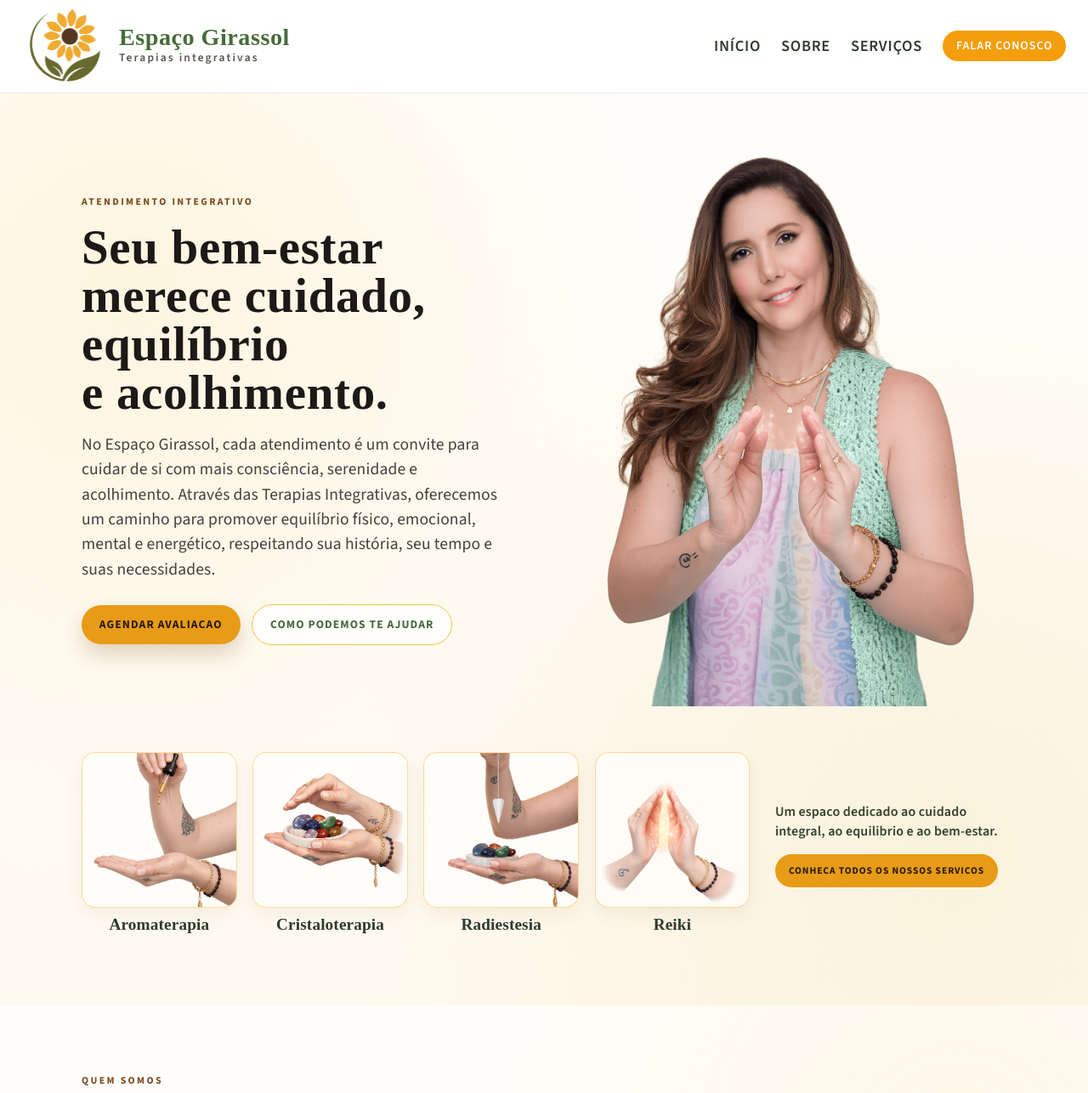
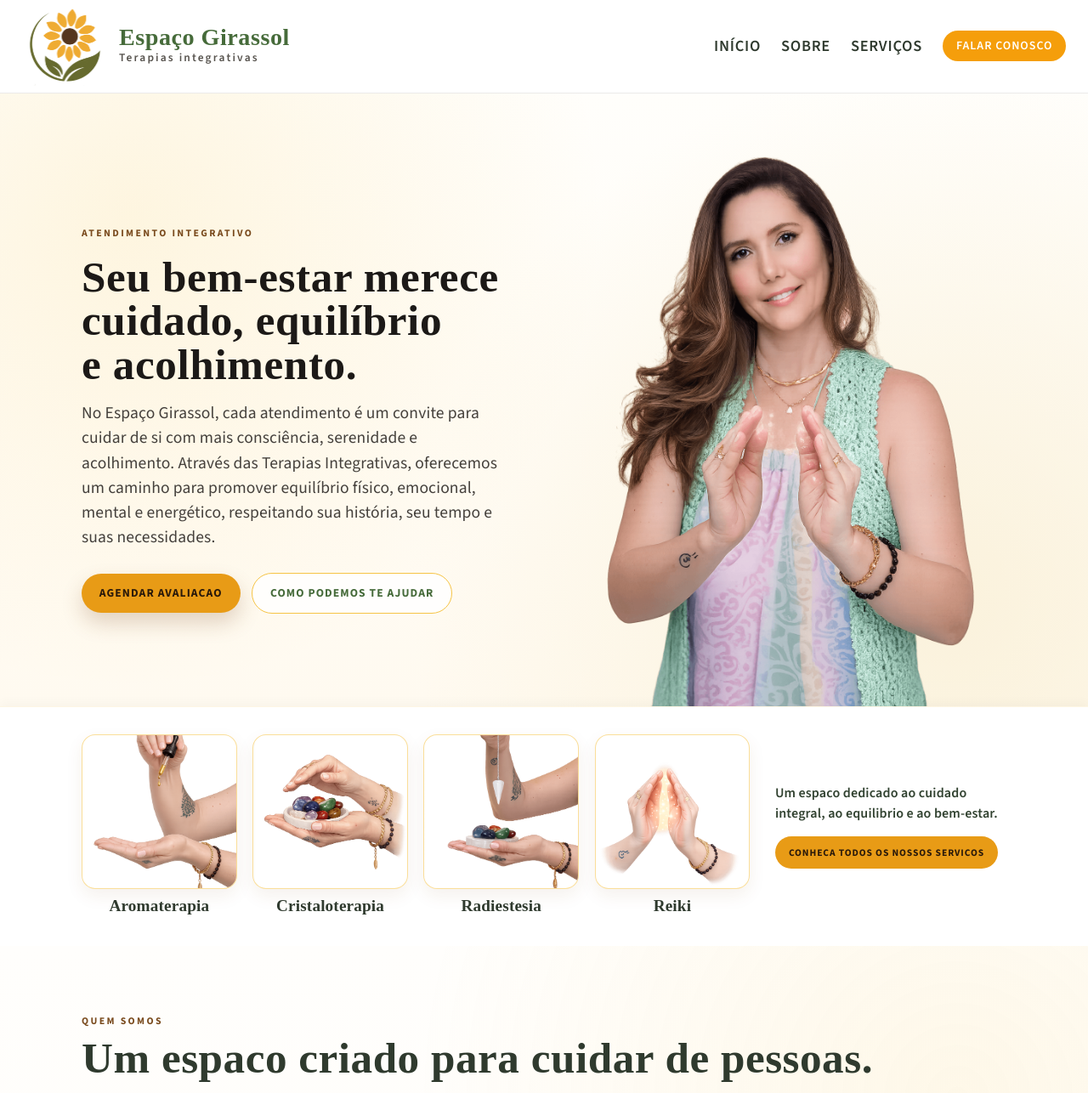
Before and after one commit to mrld-rodor/projeto-girassol, a Flask app: page / in a window 1280 px wide. Shown: the top 1286 px of the page at 85% size. Run offline with Flask 3, Linux system fonts and the light colour scheme; some libraries are stand-ins or nearby versions; some web fonts are replaced.

Commit message:
fix: hero, h1 and titles

```diff
--- a/app/static/css/style.css
+++ b/app/static/css/style.css
@@ -228,6 +228,17 @@ body {
     text-transform: uppercase;
 }
 
+
+/* ============================================================
+   PADRONIZAÇÃO DOS TÍTULOS PRINCIPAIS
+   ============================================================ */
+.sg-hero-title,
+.sg-section-title,
+.sg-steps-title,
+.sg-therapist-card h3 {
+    font-size: clamp(2rem, 1.6rem + 2vw, 3.6rem);
+}
+
 /* ============================================================
    8. HERO
    ============================================================ */
@@ -243,6 +254,7 @@ body {
     gap: clamp(1.75rem, 3vw, 3.5rem);
     grid-template-columns: minmax(0, 1.05fr) minmax(0, 0.95fr);
     align-items: center;
+    padding-bottom: 0 !important;
 }
 
 .sg-hero-copy {
@@ -261,7 +273,7 @@ body {
 .sg-hero-title {
     color: var(--sg-deep);
     font-family: var(--font-serif);
-    font-size: clamp(2.2rem, 1.8rem + 2.2vw, 4.2rem);
+    /* font-size: clamp(2.2rem, 1.8rem + 2.2vw, 4.2rem); */
     font-weight: 640;
     letter-spacing: 0.012em;
     line-height: 1;
@@ -333,6 +345,7 @@ body {
 .sg-hero-visual {
     display: flex;
     justify-content: center;
+    margin-bottom: 0 !important;
 }
 
 .sg-hero-panel {
@@ -378,6 +391,27 @@ body {
     100% { transform: perspective(360px) rotateY(360deg); }
 }
 
+
+/* ============================================================
+   NOVA SEÇÃO: MINI SERVIÇOS
+   ============================================================ */
+.sg-services-mini-wrap {
+    background: #ffffff; /* Fundo branco */
+    border-top: 1px solid rgba(246, 196, 69, 0.15); /* Borda sutil dourada */
+    box-shadow: 0 -4px 12px rgba(0, 0, 0, 0.03); /* Sombra leve para separar */
+    scroll-margin-top: 6.75rem;
+}
+
+/* Ajuste do bloco interno */
+.sg-services-mini-wrap .sg-hero-services-block {
+    margin-top: 0; /* Remove margem extra */
+    padding: 0;
+}
+
+
+
+
+
 /* ============================================================
    9. ABOUT
    ============================================================ */
@@ -400,7 +434,7 @@ body {
 .sg-section-title {
     color: var(--sg-deep);
     font-family: var(--font-serif);
-    font-size: clamp(1.95rem, 1.5rem + 1.9vw, 3.2rem);
+    /* font-size: clamp(1.95rem, 1.5rem + 1.9vw, 3.2rem); */
     font-weight: 640;
     letter-spacing: 0.01em;
     line-height: 1.04;
@@ -575,7 +609,7 @@ body {
 }
 
 .sg-steps-horizontal-container {
-    max-width: 1200px;
+    max-width: 72rem;
     width: 100%;
     display: flex;
     align-items: flex-start;
@@ -597,7 +631,7 @@ body {
 .sg-steps-title {
     color: var(--sg-deep);
     font-family: var(--font-serif);
-    font-size: clamp(1.8rem, 2.5vw, 2.8rem);
+    /* font-size: clamp(1.8rem, 2.5vw, 2.8rem); */
     font-weight: 640;
     letter-spacing: 0.01em;
     line-height: 1.1;
@@ -703,7 +737,7 @@ body {
 .sg-therapist-card h3 {
     color: var(--sg-deep);
     font-family: var(--font-serif);
-    font-size: clamp(1.6rem, 2vw, 2.4rem);
+    /* font-size: clamp(1.6rem, 2vw, 2.4rem); */
     font-weight: 640;
     margin: 0.2rem 0 0.8rem;
     line-height: 1.1;
@@ -1207,6 +1241,12 @@ body {
     .sg-services-grid {
         grid-template-columns: repeat(2, minmax(0, 1fr));
     }
+
+    .sg-steps-horizontal-container {
+        padding-left: 1.5rem;
+        padding-right: 1.5rem;
+    }
+
 }
 
 @media (min-width: 768px) {
@@ -1228,6 +1268,11 @@ body {
     .sg-service-note {
         min-height: 100%;
         padding-left: 0.7rem;
+    }
+
+    .sg-steps-horizontal-container {
+        padding-left: 2rem;
+        padding-right: 2rem;
     }
 }
 
--- a/app/templates/index.html
+++ b/app/templates/index.html
@@ -93,7 +93,12 @@
                             class="sg-hero-portrait" data-anime="right">
                     </div>
                 </div>
+            </div>
+        </section>
 
+        <!-- Nova mini seção de serviços (fundo branco) -->
+        <section id="servicos-mini" class="sg-services-mini-wrap">
+            <div class="mx-auto max-w-6xl px-4 py-8 sm:px-6 lg:px-8">
                 <div id="servicos-block" class="sg-hero-services-block" aria-label="Galeria de servicos">
                     <div class="sg-services-grid">
                         <article class="sg-service-card">
@@ -146,6 +151,7 @@
                 </div>
             </div>
         </section>
+
         <section id="sobre" class="sg-about-wrap">
             <div class="mx-auto max-w-6xl px-4 pt-16 pb-0 sm:px-6 lg:px-8 lg:pt-20 lg:pb-0">                <p class="sg-section-eyebrow">Quem somos</p>
                 <h2 class="sg-section-title">Um espaco criado para cuidar de pessoas.</h2>
```
